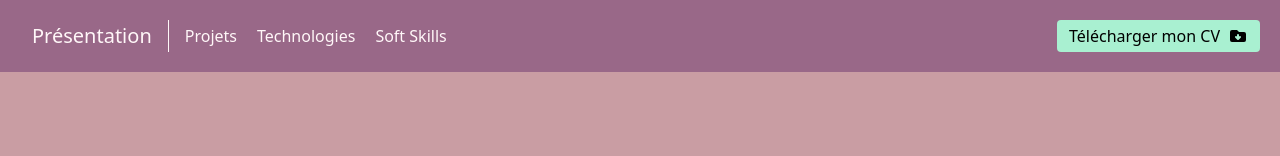
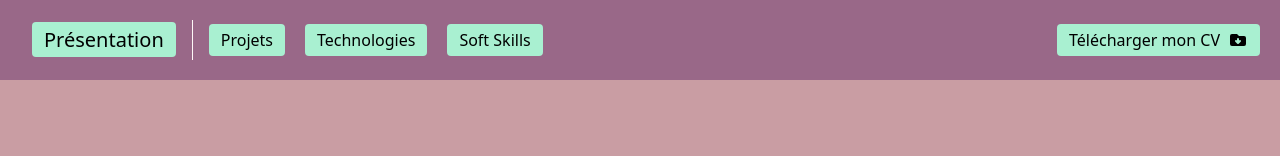
Before and after one commit to accardigianni/projet-portfolio, a React (Create React App) app in the folder my-portfolio/: page / in a window 1280 px wide. Shown: the top 156 px of the page. Built offline with nearby package versions, Linux system fonts and the light colour scheme.

Commit message:
button in navbar change color

```diff
--- a/my-portfolio/src/components/DownloadPDF.js
+++ b/my-portfolio/src/components/DownloadPDF.js
@@ -8,7 +8,7 @@ export default function Download() {
         <a
             href={CV}
             download={CV}
-            className="inline-flex items-center bg-aquamarine border-0 py-1 px-3 focus:outline-none hover:bg-gray-700 rounded text-base mt-4 md:mt-0">
+            className="inline-flex items-center bg-aquamarine border-0 py-1 px-3 focus:outline-none hover:bg-gray hover:text-snow rounded text-base mt-4 md:mt-0">
             Télécharger mon CV
             <FolderDownloadIcon className="w-5 h-5 ml-2" />
         </a>
--- a/my-portfolio/src/components/Navbar.js
+++ b/my-portfolio/src/components/Navbar.js
@@ -6,23 +6,23 @@ export default function Navbar() {
   return (
     <header className="bg-eggplant md:sticky top-0 z-10">
       <div className="container mx-auto flex flex-wrap p-5 flex-col md:flex-row items-center">
-        <div className="title-font font-medium text-snow hover:text-aquamarine mb-4 md:mb-0">
-          <a href="#about" className="ml-3 text-xl">
+        <div className="title-font font-medium hover:text-aquamarine mb-4 md:mb-0">
+          <a href="#about" className="ml-3 text-xl  bg-aquamarine text-s border-1 py-1 px-3  hover:bg-gray hover:text-snow rounded">
             Présentation
           </a>
         </div>
         <nav className="md:mr-auto md:ml-4 md:py-1 md:pl-4 md:border-l md:border-snow	flex flex-wrap items-center text-base justify-center">
-          <a href="#projects" className="mr-5 text-snow hover:text-aquamarine font-medium">
+          <a href="#projects" className="mr-5 inline-flex items-center bg-aquamarine border-1 py-1 px-3  hover:bg-gray hover:text-snow rounded text-base mt-4 md:mt-0">
             Projets
           </a>
-          <a href="#techno" className="mr-5 text-snow hover:text-aquamarine font-medium">
+          <a href="#techno" className="mr-5 inline-flex items-center bg-aquamarine border-1 py-1 px-3 hover:bg-gray hover:text-snow rounded text-base mt-4 md:mt-0">
             Technologies
           </a>
-          <a href="#skills" className="mr-5 text-snow hover:text-aquamarine font-medium">
+          <a href="#skills" className="mr-5 inline-flex items-center bg-aquamarine border-1 py-1 px-3  hover:bg-gray hover:text-snow rounded text-base mt-4 md:mt-0">
             Soft Skills
           </a>
         </nav>
-        <Download/>
+        <Download />
       </div>
     </header>
   );
```
